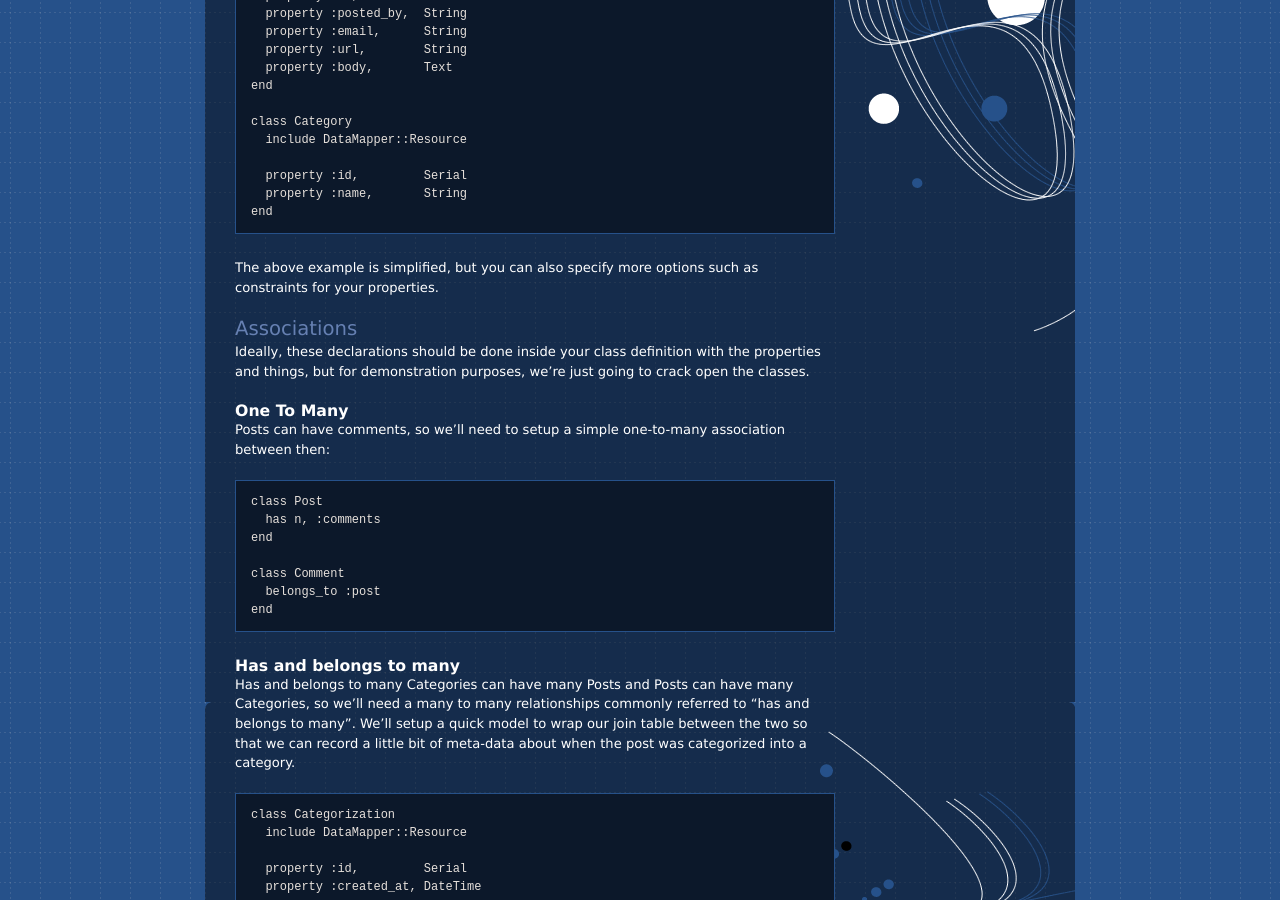
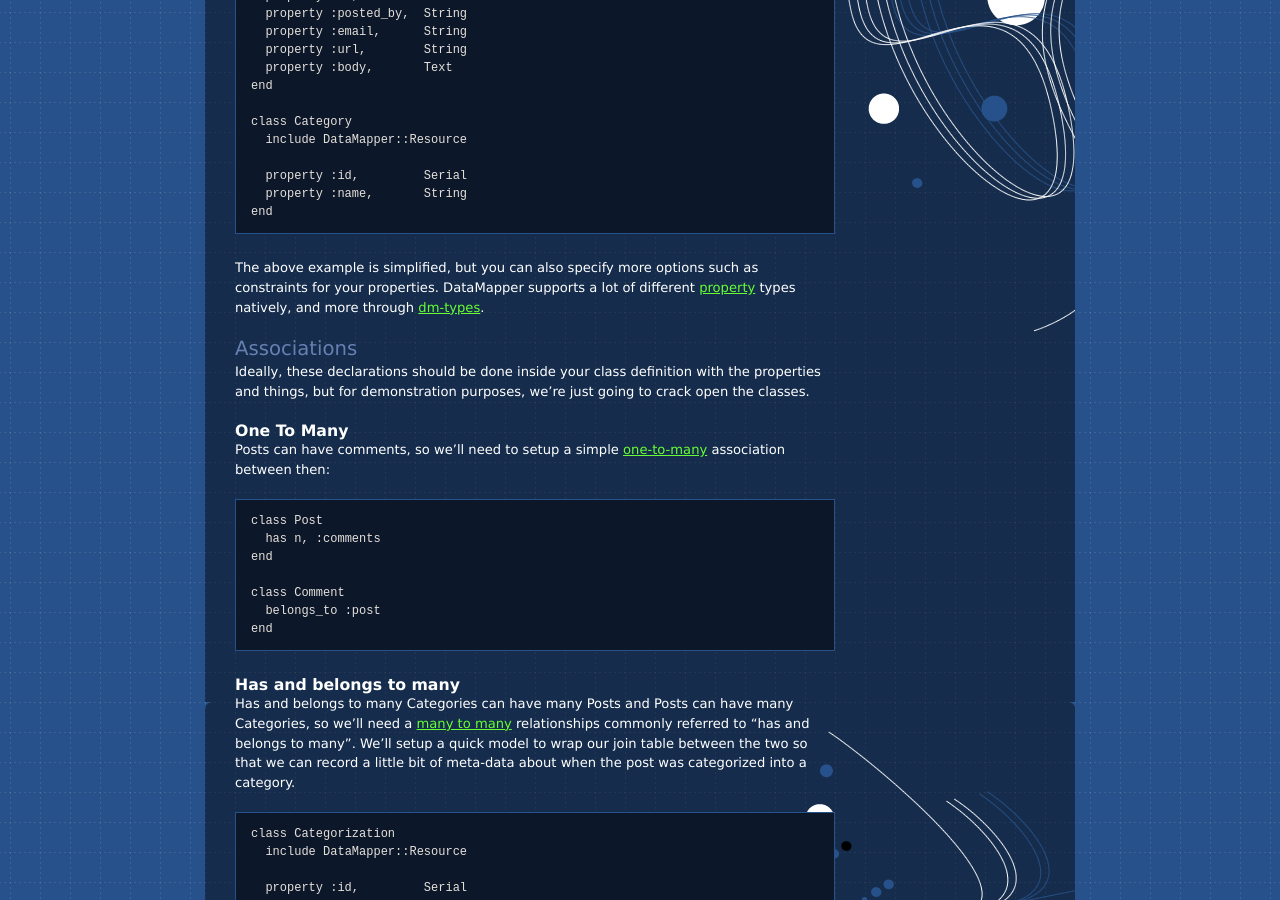
Before and after one commit to datamapper/datamapper.github.com, a Jekyll site: the page built from getting-started.markdown, in a window 1280 px wide and 900 px high, scrolled down 1427 px. Built offline with Jekyll 4.4.1, drawn with Linux system fonts in a browser that asks for light colours; part of the change alters nothing that is shown.

Commit message:
Added some links to more docs in getting started

```diff
--- a/getting-started.markdown
+++ b/getting-started.markdown
@@ -98,7 +98,9 @@ end
 {% endhighlight %}
 
 The above example is simplified, but you can also specify more options such as
-constraints for your properties.
+constraints for your properties.  DataMapper supports a lot of different
+[property](/docs/properties) types natively, and more through
+[dm-types](/docs/dm_more/types).
 
 Associations
 ------------
@@ -109,7 +111,8 @@ open the classes.
 
 ### One To Many
 
-Posts can have comments, so we’ll need to setup a simple one-to-many association
+Posts can have comments, so we’ll need to setup a simple
+[one-to-many](/docs/associations#has_n_and_belongs_to_or_onetomany) association
 between then:
 
 {% highlight ruby %}
@@ -125,10 +128,11 @@ end
 ### Has and belongs to many
 
 Has and belongs to many Categories can have many Posts and Posts can have many
-Categories, so we’ll need a many to many relationships commonly referred to “has
-and belongs to many”. We’ll setup a quick model to wrap our join table between
-the two so that we can record a little bit of meta-data about when the post was
-categorized into a category.
+Categories, so we’ll need a
+[many to many](/docs/associations#has_n_through_or_onetomanythrough) relationships
+commonly referred to “has and belongs to many”. We’ll setup a quick model to
+wrap our join table between the two so that we can record a little bit of
+meta-data about when the post was categorized into a category.
 
 {% highlight ruby %}
 
```
